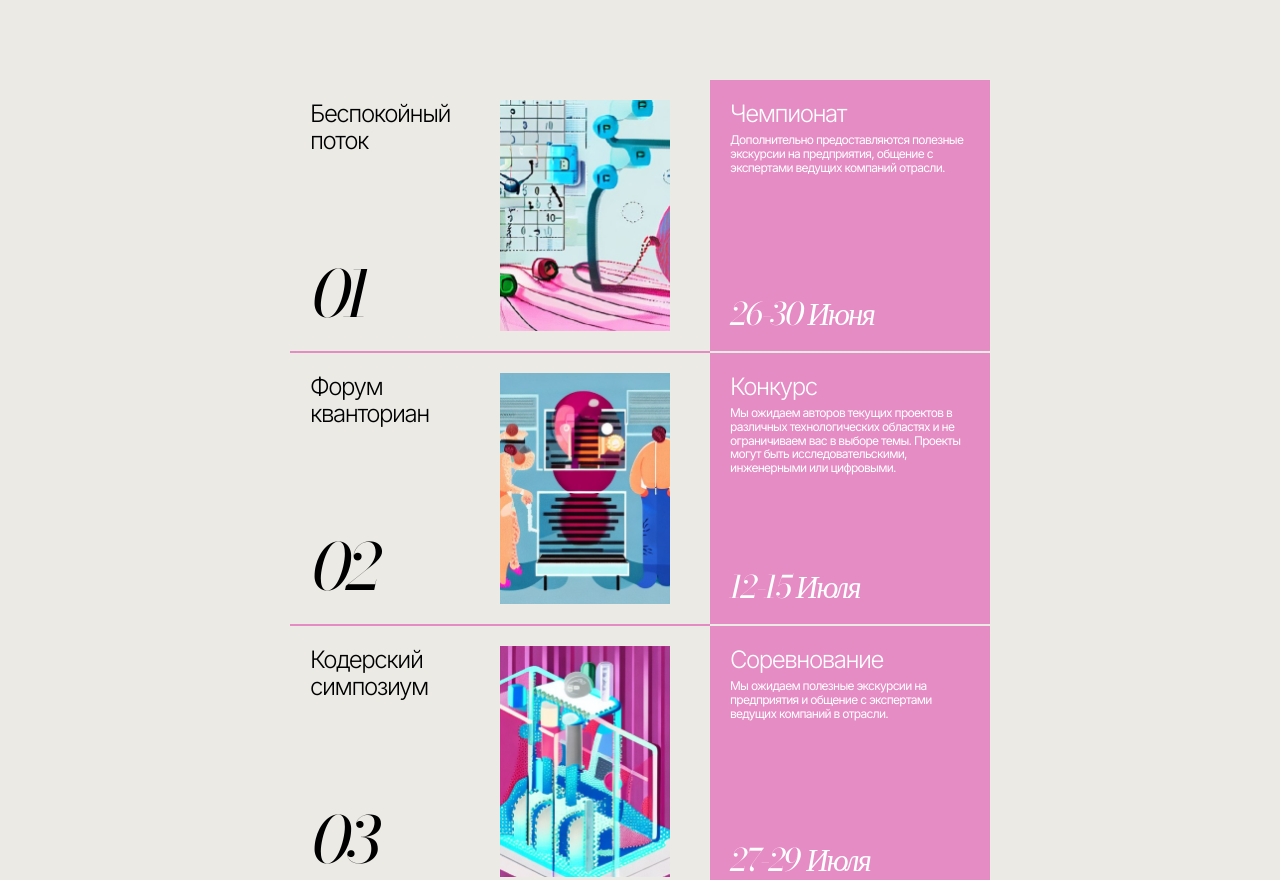
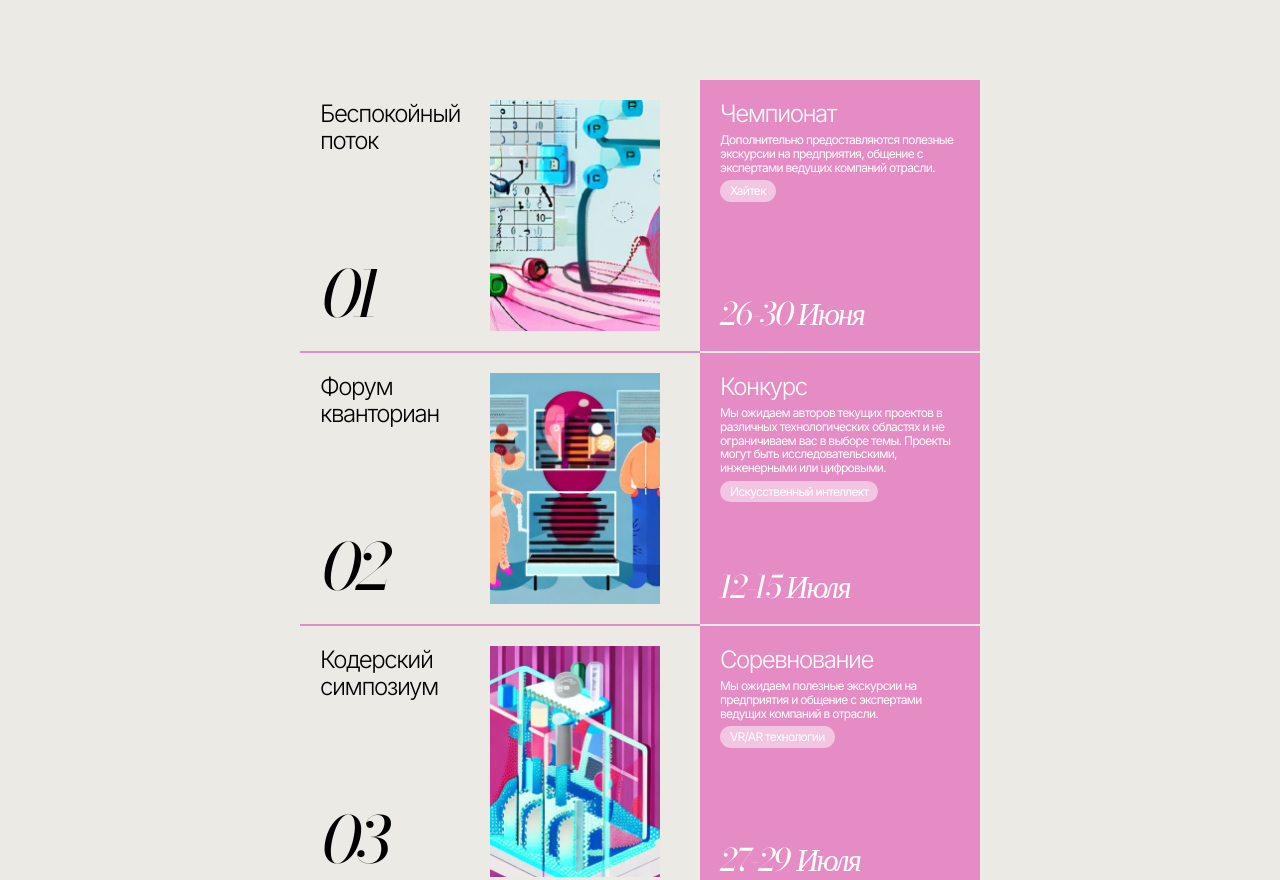
Before and after one commit to lench228/itevents, a plain HTML site: page index.html in a window 1280 px wide. Shown: the part 831-1711 px from the top of the page. Drawn offline with nearby package versions, Linux system fonts and the light colour scheme.

Commit message:
Правки карточек

```diff
--- a/index.html
+++ b/index.html
@@ -174,8 +174,8 @@
 </template>
 
 <template id = "card__template">
-    <a class = card>
-        <div class="card__main">
+    <div class = card>
+        <a class="card__main">
             <div class="card__left">
                 <h2 class="card__title">
 
@@ -186,7 +186,7 @@
             </div>
 
             <img src="" alt="#" class="card__image">
-        </div>
+        </a>
 
         <div class="card__aside">
             <span class="card__type">
@@ -194,10 +194,18 @@
             </span>
             <p class="card__description">
             </p>
+            <ul class="card__tags tags">
+
+            </ul>
             <span class = "card__date"></span>
         </div>
-    </a>
+    </div>
 </template>
 
+<template id = "tags__template">
+    <li class="tags__tag">
+        <a href="#" class="tags__link"></a>
+    </li>
+</template>
 
 </html>
--- a/js/cards.js
+++ b/js/cards.js
@@ -1,9 +1,29 @@
 
 const cardFragments = document.createDocumentFragment();
-const cardTemplate = document.querySelector('#card__template').content.querySelector('a');
+const cardTemplate = document.querySelector('#card__template').content.querySelector('div');
+
+const tagsTemplate = document.querySelector('#tags__template').content.querySelector('li');
+const tagsFragment = document.createDocumentFragment();
+const createTags = (currentCard) => {
+    tagsFragment.innerHTML = '';
+    const tags = currentCard.tags;
+
+   console.log(tags);
+
+    tags.forEach((tag) => {
+        let tagElement = tagsTemplate.cloneNode(true);
+        tagElement.querySelector('a').textContent = tag;
+        tagsFragment.appendChild(tagElement);
+    });
+    return(tagsFragment);
+
+};
 
 const createCard  = (card) => {
-    let currentCard = cardTemplate.cloneNode(1);
+    let currentCard = cardTemplate.cloneNode(true);
+    let tagsContainer = currentCard.querySelector('.tags');
+    tagsContainer.innerHTML = '';
+
     currentCard.querySelector('.card__title').textContent = card.title;
     currentCard.querySelector('.card__number').textContent = `0${card.id}`;
     currentCard.querySelector('.card__image').src= card.url;
@@ -11,6 +31,7 @@ const createCard  = (card) => {
     currentCard.querySelector('.card__description').textContent = card.description;
     currentCard.querySelector('.card__date').textContent = card.date;
 
+    tagsContainer.append(createTags(card));
     cardFragments.append(currentCard);
 }
 
--- a/js/data.js
+++ b/js/data.js
@@ -1,3 +1,5 @@
+
+
 const DESCRIPTIONS = [
   'Дополнительно предоставляются полезные экскурсии на предприятия, общение с экспертами ведущих компаний отрасли.',
   'Мы ожидаем авторов текущих проектов в различных технологических областях и не ограничиваем вас в выборе темы. Проекты могут быть исследовательскими, инженерными или цифровыми.',
@@ -29,7 +31,23 @@ const DESCRIPTIONS = [
   '11-16 Августа',
   '18-22 Июля',
 ];
+
+const tags = [
+  'Робототехника',
+  '3D моделирование',
+  'VR/AR технологии',
+  'Soft skills',
+  'Хайтек',
+  'Искусственный интеллект',
+]
 const CARDS_COUNT = 5;
+
+const createTags = () => {
+  const maxTags = Math.floor(Math.random() * 3) + 1; // Генерируем случайное количество тегов от 1 до 3
+  const shuffledTags = tags.sort(() => Math.random() - 0.5); // Перемешиваем массив тегов случайным образом
+  return shuffledTags.slice(0, maxTags); // Возвращаем первые maxTags элементов из перемешанного массива
+};
+
 
 
 const createCard = (i) => ({
@@ -43,7 +61,9 @@ const DESCRIPTIONS = [
 
   date: DATES[i],
 
-    type: TYPES[i]
+  type: TYPES[i],
+
+  tags : createTags(),
 });
 
 
--- a/js/main.js
+++ b/js/main.js
@@ -8,6 +8,5 @@ for(let i= 0; i < 5; i++){
     cards[i] = createCard(i);
 }
 
-
 renderCards(cards);
 openPage(cards);
--- a/scss/_cards.scss
+++ b/scss/_cards.scss
@@ -5,8 +5,9 @@
 }
 .cards {
     display: grid;
-    grid-template-columns: repeat(auto-fill, 700px);
+    grid-template-columns: repeat(auto-fill, 680px);
     justify-content: center;
+    column-gap: 20px;
     &__container {
         margin-bottom: 94px;
     }
@@ -95,7 +96,7 @@
     }
 
     &:hover{
-        background-color: $cards_popups;
-        margin: 2px;
+        background-color:#F0BFDF;
+        cursor: pointer;
     }
 }
--- /dev/null
+++ b/scss/_tags.scss
@@ -0,0 +1,33 @@
+.card {
+    &__tags {
+
+    }
+    }
+.tags {
+    display: flex;
+    flex-wrap: wrap;
+    gap: 4px; /* Расстояние между тегами */
+    row-gap: 6px;
+    color: #FFF;
+    font-family: Inter;
+    font-size: 12px;
+
+    line-height: 114.972%;
+    letter-spacing: -0.72px;
+
+    &__tag {
+
+        border-radius: 20px;
+        background: rgba(255, 255, 255, 0.50);
+        padding: 4px 10px;
+        :hover{
+            color: $cards_popups;
+        }
+    }
+    &__link {
+
+        color: $secondary_text;
+        text-decoration: none;
+
+    }
+    }
--- a/scss/styles.scss
+++ b/scss/styles.scss
@@ -8,3 +8,4 @@
 @import 'footer';
 @import 'buttons';
 @import 'filters';
+@import 'tags';
```
Also changed, not shown: css/styles.css, 1 other file. Lines whose indentation alone changed are shown as unchanged.
